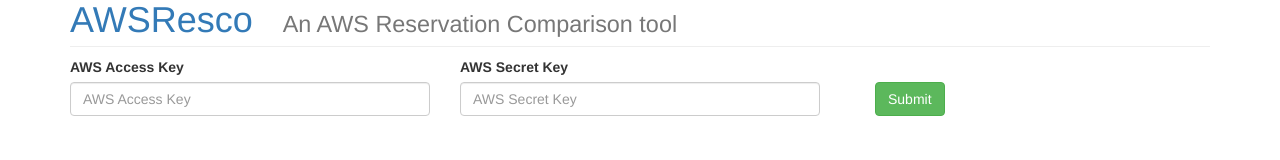
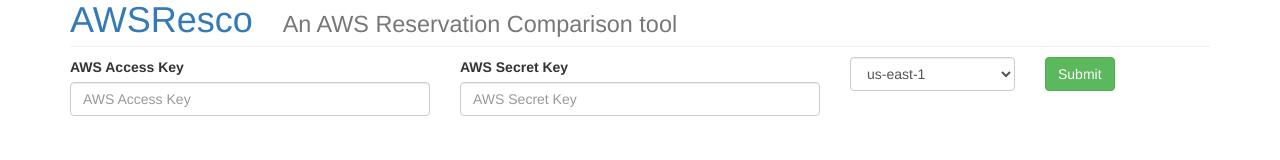
Before and after one commit to ckelner/AWSResco, a plain HTML site: page index.html in a window 1280 px wide. Drawn offline with nearby package versions, Linux system fonts and the light colour scheme.

Commit message:
add ability to select a region

```diff
--- a/css/main.css
+++ b/css/main.css
@@ -6,9 +6,8 @@
     margin-bottom: 10px !important;
     padding-bottom: 0px !important;
 }
-.col-padding-top-25-left-25 {
+.col-padding-top-25 {
     margin-top: 25px !important;
-    margin-left: 25px !important;
 }
 h1 {
     line-height: 0.8 !important;
--- a/index.html
+++ b/index.html
@@ -32,7 +32,21 @@
           <input type="password" class="form-control" id="awsSecretKey" placeholder="AWS Secret Key"/>
         </div>
       </div>
-      <div class="col-md-2 col-padding-top-25-left-25">
+      <div class="col-md-2 col-padding-top-25">
+        <select class="form-control" id="regionSelect">
+          <option>us-east-1</option>
+          <option>us-west-1</option>
+          <option>us-west-2</option>
+          <option>eu-west-1</option>
+          <option>eu-central-1</option>
+          <option>ap-southeast-1</option>
+          <option>ap-southeast-2</option>
+          <option>ap-northeast-1</option>
+          <option>sa-east-1</option>
+          <option>ALL</option>
+        </select>
+      </div>
+      <div class="col-md-2 col-padding-top-25">
         <button id="awsQueryButton" type="submit" class="btn btn-success">Submit</button>
       </div>
     </div>
```
Also changed, not shown: dev.html (+15 -1 lines), js/aws.js (+18 -1 lines).
